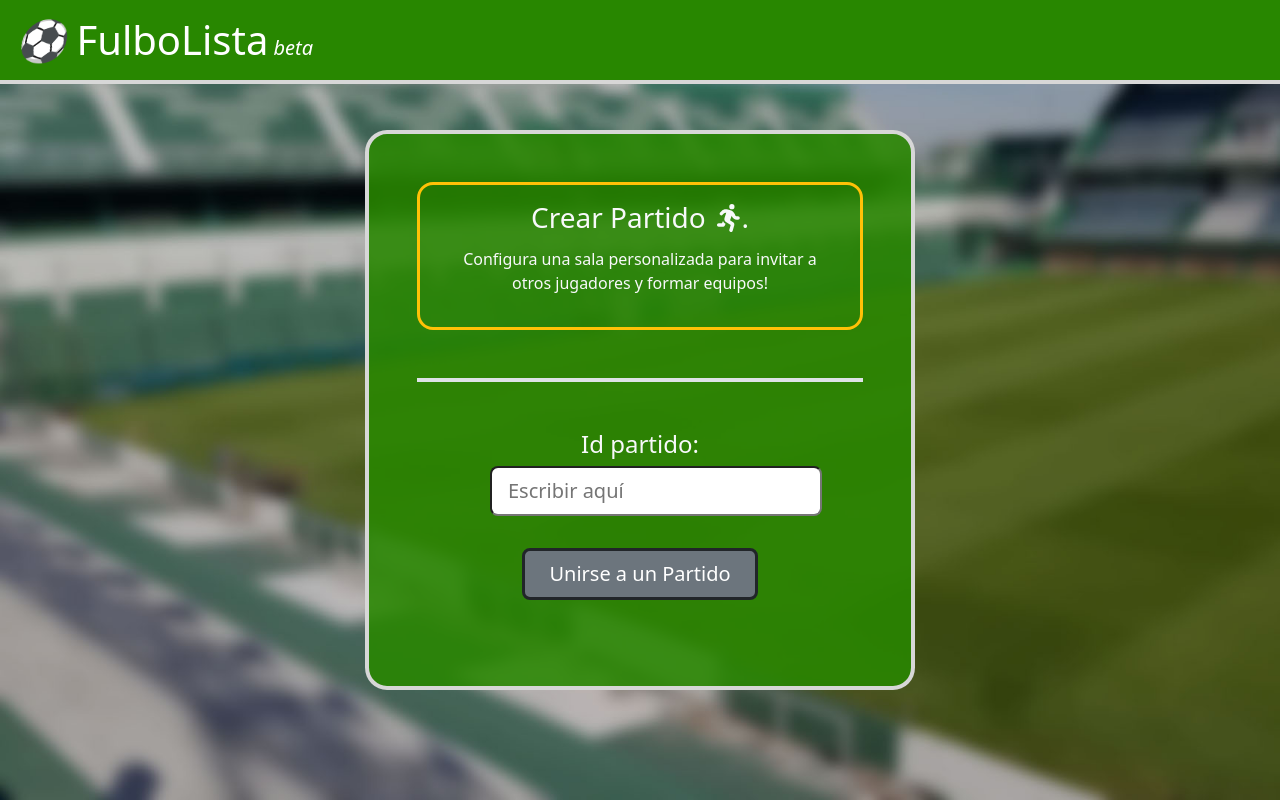
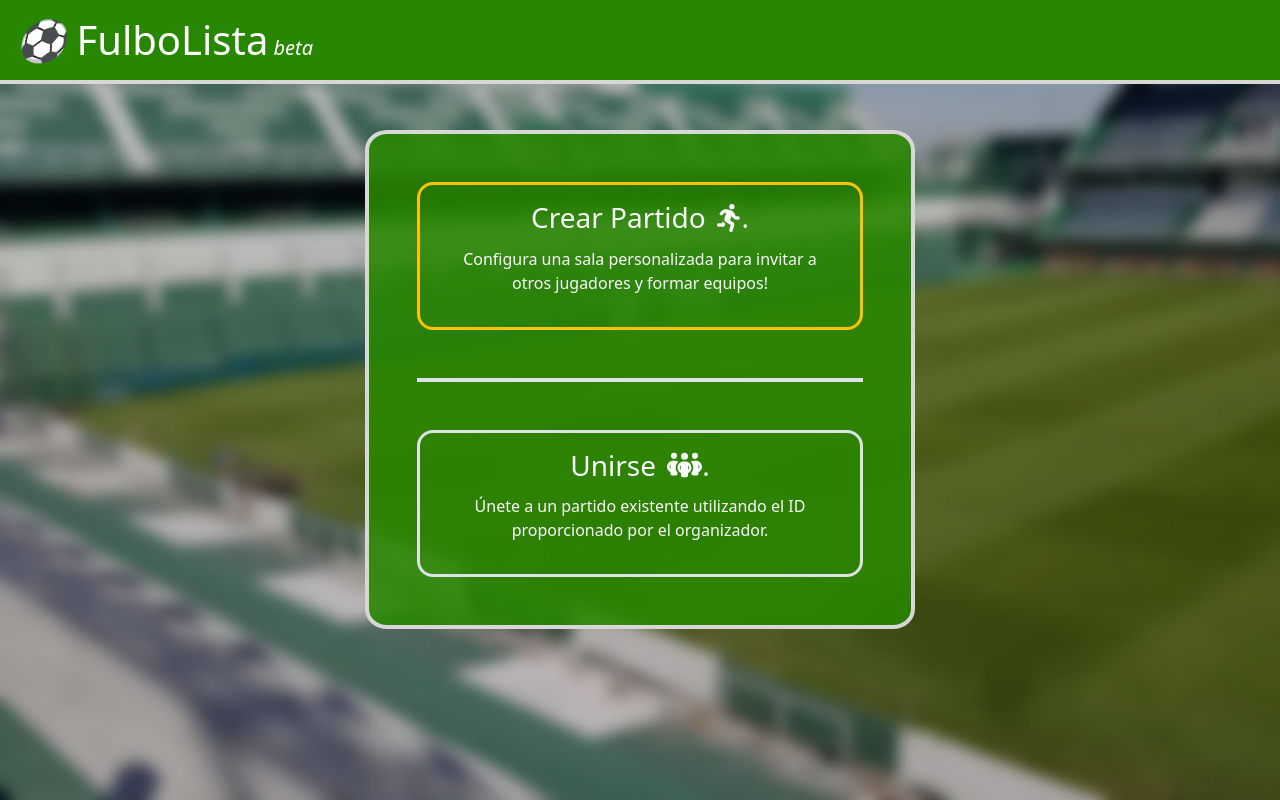
Before and after one commit to Alternativy/PeloTurno, a React (Create React App) app: page / in a window 1280 px wide. Built offline with nearby package versions, Linux system fonts and the light colour scheme.

Commit message:
unirse a partido modal

```diff
--- a/src/App.css
+++ b/src/App.css
@@ -50,7 +50,7 @@ header{
 .container{
 	background-color: rgba(40, 135, 0, 0.88);
 	max-width: 550px !important;
-	max-height: 560px;
+	height: fit-content;
 	margin-top: 130px;
 	border: 4px solid rgb(215, 215, 215);
 	border-radius: 4%;
--- a/src/components/Crear Partido/CrearPartido.js
+++ b/src/components/Crear Partido/CrearPartido.js
@@ -65,7 +65,6 @@ const writeToDatabase = (event) => {
 
 function CrearPartido() {
     const [show, setShow] = useState(false);
-
     const handleClose = () => setShow(false);
     const handleShow = () => setShow(true);
 
--- a/src/components/Unirse Partido/UnirsePartido.js
+++ b/src/components/Unirse Partido/UnirsePartido.js
@@ -1,5 +1,10 @@
 import React from "react";
 import firebaseConfig from '../../store/Firebase/firebaseConfig';
+import { useState } from "react";
+import { Modal } from "react-bootstrap";
+import { FontAwesomeIcon } from '@fortawesome/react-fontawesome'
+import { faPeopleGroup} from '@fortawesome/free-solid-svg-icons'
+import { faAngleRight} from '@fortawesome/free-solid-svg-icons'
 
 // Import the functions you need from the SDKs you need
 import { initializeApp } from "firebase/app";
@@ -32,20 +37,35 @@ const unirsePartido = (event) => {
 
 
 function UnirsePartido(){
+    const [show, setShow] = useState(false);
+    const handleClose = () => setShow(false);
+    const handleShow = () => setShow(true);
+
     return(
         <div className="UnirsePartido">
 
-            <form className='formulario m-auto  text-center' onSubmit={unirsePartido}>
+            <button className="btn border border-3 rounded-4 p-2 py-3" style={{border:'rgb(215, 215, 215)'}} onClick={handleShow}>
+                <h3 className="text-center text-light mb-2">Unirse <FontAwesomeIcon className="text-light fs-3 ms-1 p-0" icon={faPeopleGroup} />.</h3>
+                <p className="text-center text-light px-4 mx-1 pt-1">
+                 Únete a un partido existente utilizando el ID proporcionado por el organizador.
+                </p>
+            </button>
 
-            <label className='h4 text-start text-light' htmlFor='id_partido'>Id partido:</label>
-            <br/>
-            <input type='text' id='id_partido' placeholder='Escribir aquí' name='id_partido' className='form-control-lg mb-3' required/>
-
-            <div className='mt-3 text-center'>
-                <button type='submit' className='btn btn-secondary border border-3 border-dark btn-lg bold px-4'>Unirse a un Partido</button>
-            </div>
-
-            </form>
+            <Modal show={show} onHide={handleClose} style={{marginTop: '150px'}}>
+                <Modal.Header closeButton>
+                    <Modal.Title id="contained-modal-title">
+                    <label htmlFor='username'>Ingresa la ID:</label>
+                    </Modal.Title>
+                </Modal.Header>
+                <Modal.Body>
+                    <form onSubmit={unirsePartido}>
+                        <input className='form-control-lg my-2 w-100' type='text' id='username' placeholder='Escribir aquí' name='username' required/>
+                        <div className='mt-3 mb-2 text-center'>
+                            <button type='submit' className='btn btn-secondary border border-3 border-dark btn-lg bold px-4'>Unirse <FontAwesomeIcon className="ms-1" style={{position:'relative', top:'1px'}}  icon={faAngleRight}/> </button>
+                        </div>
+                    </form>
+                </Modal.Body>
+            </Modal>
 
         </div>
     )
```
